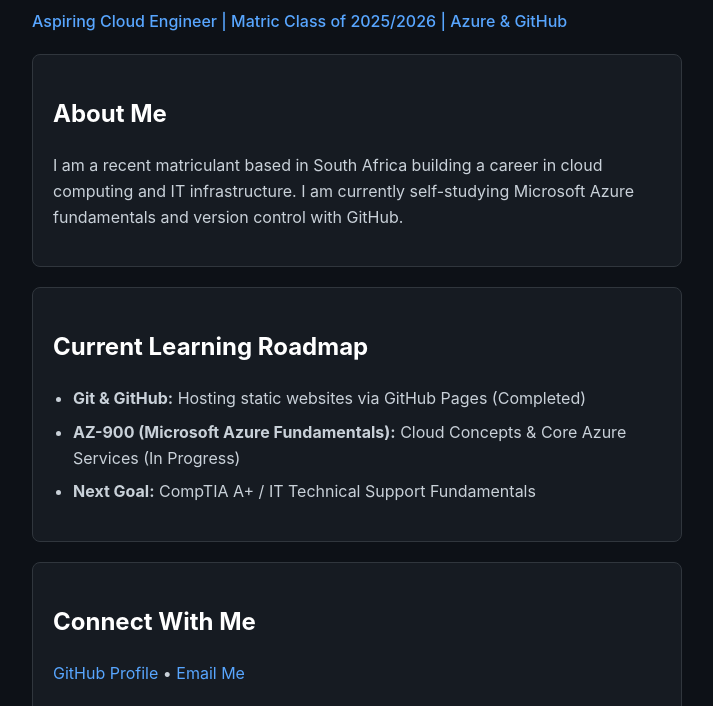
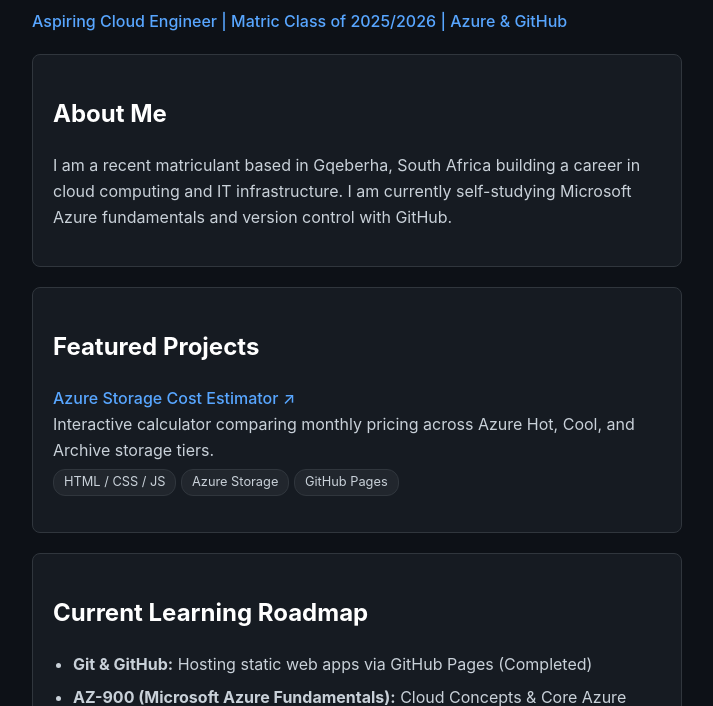
Before and after one commit to temelenxaxheba-create/azure-portfolio, a plain HTML site: page index.html in a window 1280 px wide. Shown: the part 94-800 px from the top of the page, without its empty margins (283-996 px from the left). Drawn offline with Linux system fonts and the light colour scheme.

Commit message:
Update index.html

```diff
--- a/index.html
+++ b/index.html
@@ -23,10 +23,19 @@
       padding: 20px;
       margin-top: 20px;
     }
-    a { color: #58a6ff; text-decoration: none; }
+    a { color: #58a6ff; text-decoration: none; font-weight: 500; }
     a:hover { text-decoration: underline; }
     ul { padding-left: 20px; }
     li { margin-bottom: 8px; }
+    .tag {
+      display: inline-block;
+      background: #21262d;
+      border: 1px solid #30363d;
+      border-radius: 12px;
+      padding: 2px 10px;
+      font-size: 0.8rem;
+      margin-top: 6px;
+    }
   </style>
 </head>
 <body>
@@ -36,13 +45,22 @@
 
   <div class="card">
     <h2>About Me</h2>
-    <p>I am a recent matriculant based in South Africa building a career in cloud computing and IT infrastructure. I am currently self-studying Microsoft Azure fundamentals and version control with GitHub.</p>
+    <p>I am a recent matriculant based in Gqeberha, South Africa building a career in cloud computing and IT infrastructure. I am currently self-studying Microsoft Azure fundamentals and version control with GitHub.</p>
+  </div>
+
+  <div class="card">
+    <h2>Featured Projects</h2>
+    <p>
+      <a href="https://github.io" target="_blank">Azure Storage Cost Estimator ↗</a><br>
+      Interactive calculator comparing monthly pricing across Azure Hot, Cool, and Archive storage tiers.<br>
+      <span class="tag">HTML / CSS / JS</span> <span class="tag">Azure Storage</span> <span class="tag">GitHub Pages</span>
+    </p>
   </div>
 
   <div class="card">
     <h2>Current Learning Roadmap</h2>
     <ul>
-      <li><strong>Git & GitHub:</strong> Hosting static websites via GitHub Pages (Completed)</li>
+      <li><strong>Git & GitHub:</strong> Hosting static web apps via GitHub Pages (Completed)</li>
       <li><strong>AZ-900 (Microsoft Azure Fundamentals):</strong> Cloud Concepts & Core Azure Services (In Progress)</li>
       <li><strong>Next Goal:</strong> CompTIA A+ / IT Technical Support Fundamentals</li>
     </ul>
```
